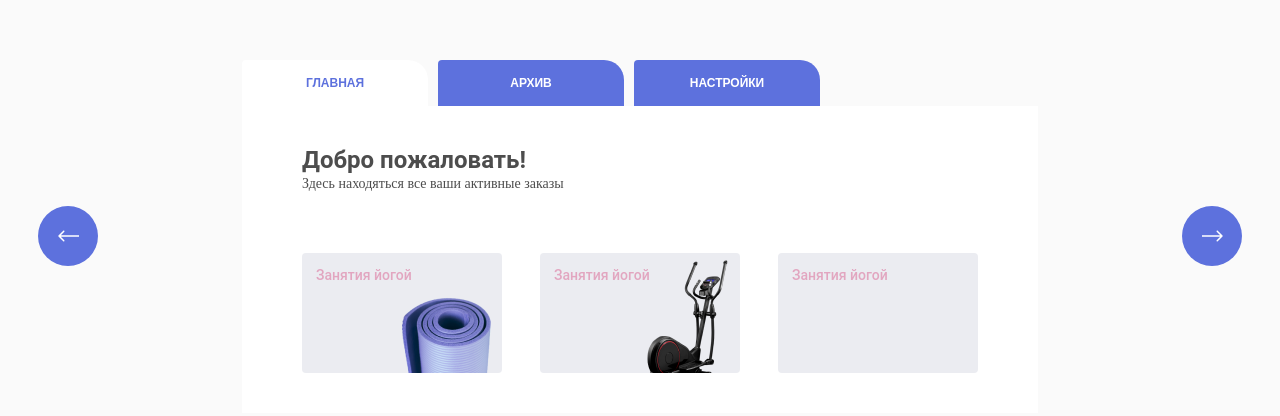
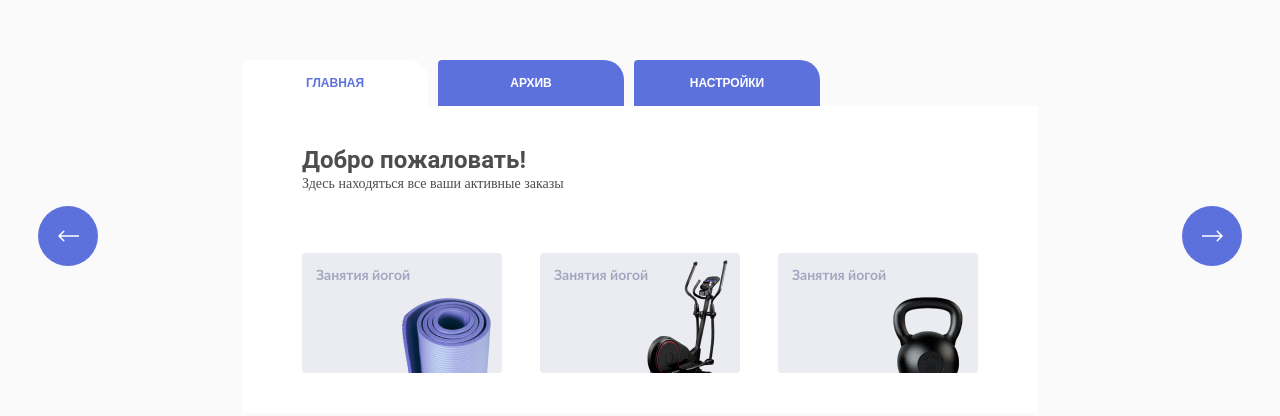
Before and after one commit to Acorn47-dev/tabs.github.io, a plain HTML site: page index.html in a window 1280 px wide. Shown: the part 172-588 px from the top of the page. Drawn offline with Linux system fonts and the light colour scheme.

Commit message:
Add files via upload

```diff
--- a/css/style.css
+++ b/css/style.css
@@ -140,11 +140,13 @@ body {
 	background-position: right bottom;
 }
 .content__text{
-	font-family: "Roboto", sans-serif;
-	font-weight: 500;
+
+	font-family: Calibri;
+	font-weight: 700;
 	font-size: 14px;
 	line-height: 16px;
-	color: #e2a6c0;
+
+	color: #A2A6C0;
 }
 .tabs{
 	position: relative;
--- a/index.html
+++ b/index.html
@@ -37,7 +37,7 @@
                             </a>
                         </li>
                         <li class="content__item">
-                            <a href="" class="content__link" style="background-image: url('../img/36.png')">
+                            <a href="" class="content__link" style="background-image: url('../img/3.png')">
                                 <div class="content__text">Занятия йогой</div>
                             </a>
                         </li>
@@ -60,7 +60,7 @@
                             </a>
                         </li>
                         <li class="content__item">
-                            <a href="" class="content__link" style="background-image: url('../img/36.png')">
+                            <a href="" class="content__link" style="background-image: url('../img/3.png')">
                                 <div class="content__text">Занятия йогой</div>
                             </a>
                         </li>
@@ -83,7 +83,7 @@
                             </a>
                         </li>
                         <li class="content__item">
-                            <a href="" class="content__link" style="background-image: url('../img/36.png')">
+                            <a href="" class="content__link" style="background-image: url('../img/3.png')">
                                 <div class="content__text">Занятия йогой</div>
                             </a>
                         </li>
```
